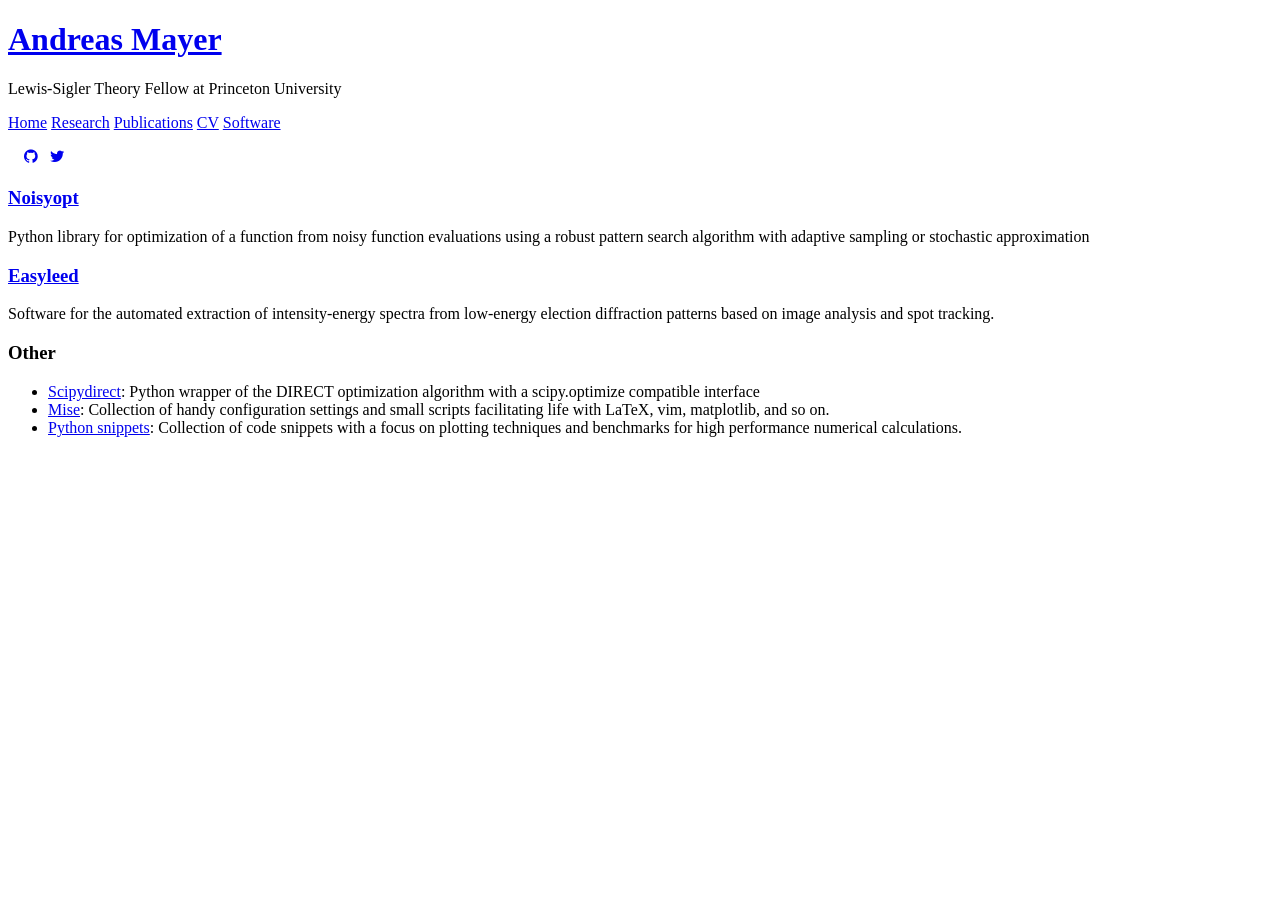
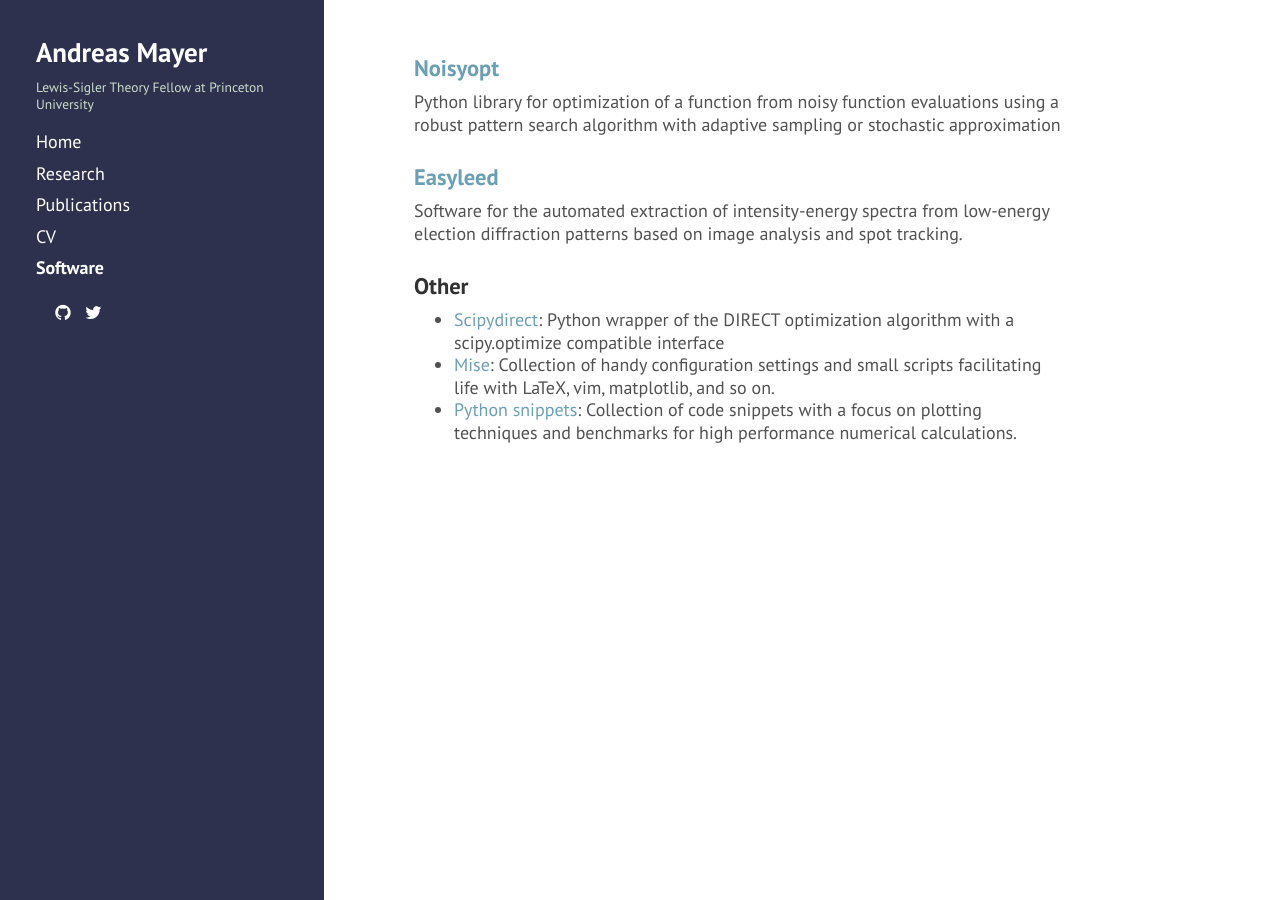
Before and after one commit to andim/andim.github.io, a Jekyll site: the page built from software.md, in a window 1280 px wide. Built offline with Jekyll 4.4.1, drawn with Linux system fonts in a browser that asks for light colours; nearby versions of some CDN libraries; a style sheet for code colours, icons or effects is not loaded.

Commit message:
fixed paths for local display

```diff
--- a/_config.yml
+++ b/_config.yml
@@ -10,6 +10,7 @@ title:            Andreas Mayer
 tagline:          'Theoretical biophysics @ Princeton'
 description:      'Lewis-Sigler Theory Fellow at Princeton University'
 url:              http://andim.github.io/
+baseurl:          /
 
 author:
   name:           'Andreas Mayer'
--- a/_includes/head.html
+++ b/_includes/head.html
@@ -15,10 +15,10 @@
   </title>
 
   <!-- CSS -->
-  <link rel="stylesheet" href="{{ site.baseurl }}public/css/poole.css">
-  <link rel="stylesheet" href="{{ site.baseurl }}public/css/syntax.css">
-  <link rel="stylesheet" href="{{ site.baseurl }}public/css/hyde.css">
-  <link rel="stylesheet" href="{{ site.baseurl }}public/css/andim.css">
+  <link rel="stylesheet" href="/{{ site.baseurl }}public/css/poole.css">
+  <link rel="stylesheet" href="/{{ site.baseurl }}public/css/syntax.css">
+  <link rel="stylesheet" href="/{{ site.baseurl }}public/css/hyde.css">
+  <link rel="stylesheet" href="/{{ site.baseurl }}public/css/andim.css">
   <link rel="stylesheet" href="http://fonts.googleapis.com/css?family=PT+Sans:400,400italic,700|Abril+Fatface">
   <!-- Make symbols from font-awesome available -->
   <link rel="stylesheet" href="https://maxcdn.bootstrapcdn.com/font-awesome/4.4.0/css/font-awesome.min.css">
@@ -26,7 +26,7 @@
   <link rel="stylesheet" href="https://cdn.rawgit.com/jpswalsh/academicons/master/css/academicons.min.css">
 
   <!-- Icons -->
-  <link rel="shortcut icon" href="{{ site.baseurl }}public/favicon.ico">
+  <link rel="shortcut icon" href="/{{ site.baseurl }}public/favicon.ico">
 
   <!-- RSS -->
   <link rel="alternate" type="application/rss+xml" title="RSS" href="/atom.xml">
--- a/_includes/sidebar.html
+++ b/_includes/sidebar.html
@@ -10,7 +10,7 @@
     </div>
 
     <nav class="sidebar-nav">
-      <a class="sidebar-nav-item{% if page.url == site.url %} active{% endif %}" href="{{ site.url }}">Home</a>
+      <a class="sidebar-nav-item{% if page.url == site.url %} active{% endif %}" href="{{ site.baseurl }}/index.html">Home</a>
 
       {% comment %}
         The code below dynamically generates a sidebar nav of pages with
```
